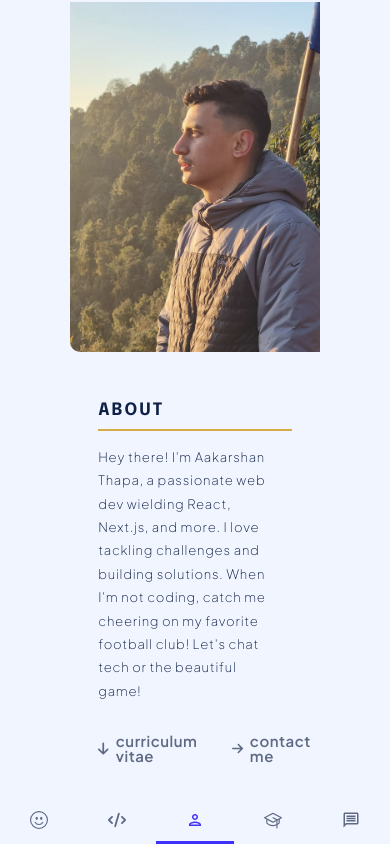
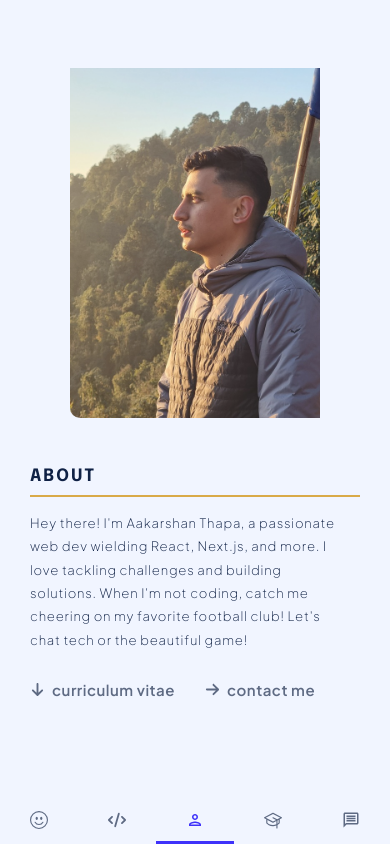
Before and after one commit to akarsanth/portfolio-react, a React (Vite) app: page /about in a window 390 px wide. Built offline with nearby package versions, Linux system fonts and the light colour scheme; no server answers.

Commit message:
Correct css mistakes about.css

```diff
--- a/src/Components/About/About.css
+++ b/src/Components/About/About.css
@@ -78,7 +78,7 @@
 
 /* Width 750px and less */
 @media screen and (max-width: 46.8rem) {
-  .about-left {
+  .about-content {
     width: 65%;
   }
 
@@ -90,7 +90,7 @@
 
 /* Width 650px and less */
 @media screen and (max-width: 40.6rem) {
-  .about-left {
+  .about-content {
     width: 60%;
   }
 }
@@ -119,7 +119,7 @@
     flex-direction: row;
   }
 
-  .about-left {
+  .about-content {
     width: 100%;
   }
   .about-image {
```
